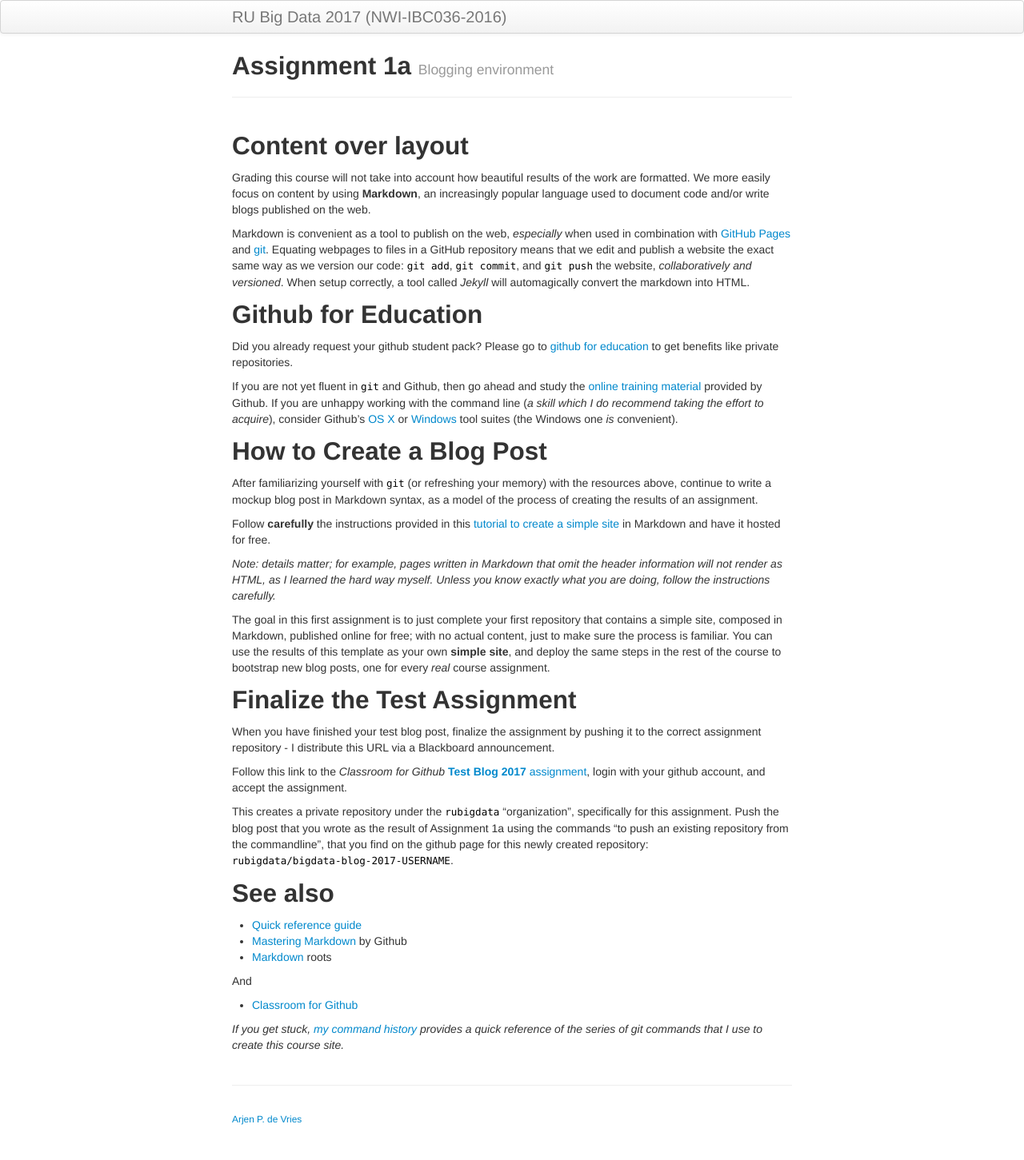
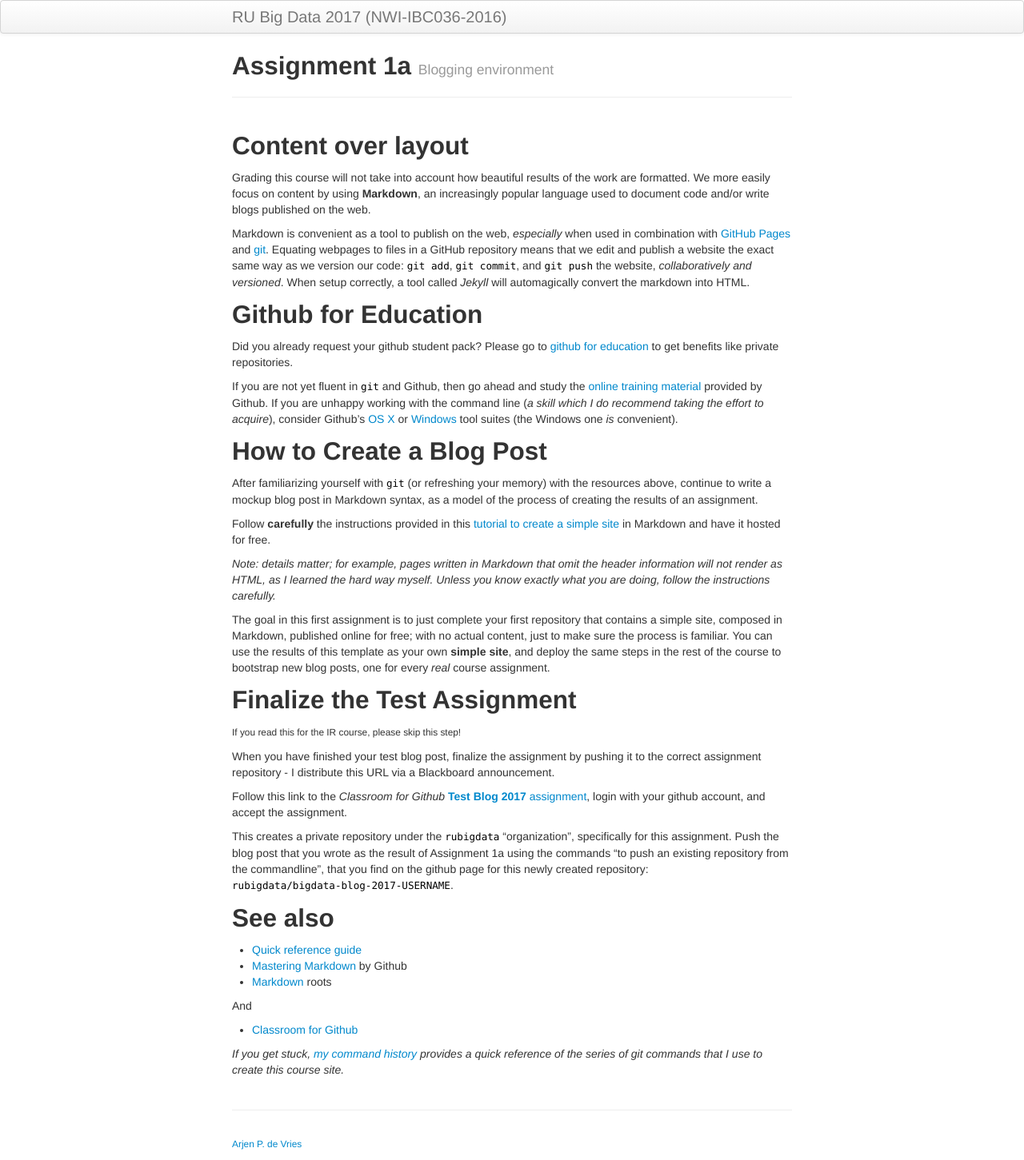
Before and after one commit to Thelukepet/course, a Jekyll site: the page built from assignments/A1a-blogging.md, in a window 1280 px wide. Shown: the whole page at 80% size. Built offline with Jekyll 4.4.1, drawn with Linux system fonts in a browser that asks for light colours; before the commit the page ends 1420 px from its top, so only the background shows below that.

Commit message:
Asking IR students not to do the Big Data assignments :-)

```diff
--- a/assignments/A1a-blogging.md
+++ b/assignments/A1a-blogging.md
@@ -44,6 +44,8 @@ of the course to bootstrap new blog posts, one for every *real* course assignmen
 
 ## Finalize the Test Assignment
 
+<small>If you read this for the IR course, please skip this step!</small>
+
 When you have finished your test blog post, finalize the assignment by pushing it to the correct
 assignment repository - I distribute this URL via a Blackboard announcement.
 
```
